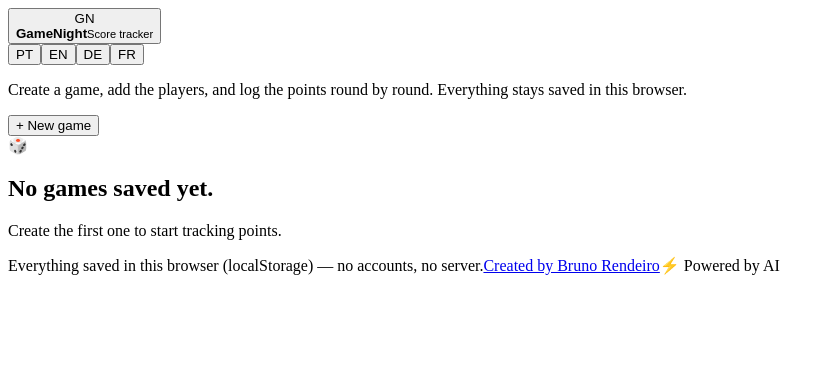
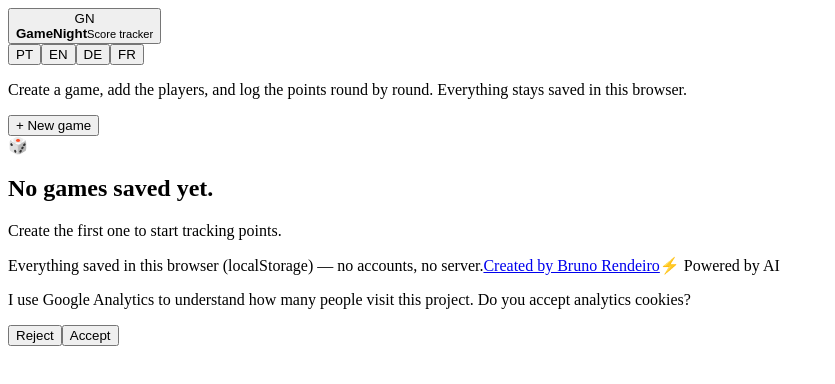
Before and after one commit to brunorendeiro/gamenight, a React (Vite) app: page / in a window 1280 px wide. Shown: the top 384 px of the page, without its empty margins (0-835 px from the left). Built offline with nearby package versions, Linux system fonts and the light colour scheme; the HTML template or start-up script is replaced by a standard one.

Commit message:
Add Google Analytics 4 with cookie consent banner
Loads GA4 only after explicit consent, storing the choice in
localStorage; declines by default until the user opts in.

```diff
--- a/src/App.tsx
+++ b/src/App.tsx
@@ -1,6 +1,8 @@
 import { useEffect, useState } from 'react'
 import { loadGames, newId, rankedPlayers, saveGames, totalsFor, type Game } from './data/storage'
 import { detectLocale, locales, ui, type Locale } from './i18n'
+import { getStoredConsent, loadAnalytics } from './analytics'
+import CookieConsent from './CookieConsent'
 
 type View = 'home' | 'setup' | 'play'
 
@@ -53,6 +55,10 @@
     window.localStorage.setItem('gamenight-locale', locale)
     document.documentElement.setAttribute('lang', locale)
   }, [locale])
+
+  useEffect(() => {
+    if (getStoredConsent() === 'granted') loadAnalytics()
+  }, [])
 
   const activeGame = games.find(g => g.id === activeGameId) ?? null
 
@@ -290,5 +296,6 @@
       <a href="https://vibe-portfolio-one.vercel.app/" target="_blank" rel="noreferrer">Created by Bruno Rendeiro</a>
       <span className="powered-badge">⚡ Powered by AI</span>
     </footer>
+    <CookieConsent locale={locale} />
   </div>
 }
--- /dev/null
+++ b/src/CookieConsent.tsx
@@ -0,0 +1,29 @@
+import { useEffect, useState } from 'react'
+import { getStoredConsent, setConsent } from './analytics'
+import { ui, type Locale } from './i18n'
+
+export default function CookieConsent({ locale }: { locale: Locale }) {
+  const [visible, setVisible] = useState(false)
+  const t = ui[locale]
+
+  useEffect(() => {
+    setVisible(getStoredConsent() === null)
+  }, [])
+
+  if (!visible) return null
+
+  const decide = (value: 'granted' | 'denied') => {
+    setConsent(value)
+    setVisible(false)
+  }
+
+  return (
+    <div className="cookie-consent" role="dialog" aria-live="polite" aria-label="Cookies">
+      <p>{t.cookieBody}</p>
+      <div className="cookie-actions">
+        <button className="cookie-reject" onClick={() => decide('denied')}>{t.cookieReject}</button>
+        <button className="cookie-accept" onClick={() => decide('granted')}>{t.cookieAccept}</button>
+      </div>
+    </div>
+  )
+}
--- /dev/null
+++ b/src/analytics.ts
@@ -0,0 +1,36 @@
+const GA_MEASUREMENT_ID = 'G-8PWRSD62T'
+const CONSENT_KEY = 'gamenight-analytics-consent'
+
+declare global {
+  interface Window {
+    dataLayer: unknown[]
+  }
+}
+
+export type Consent = 'granted' | 'denied'
+
+export function getStoredConsent(): Consent | null {
+  const stored = window.localStorage.getItem(CONSENT_KEY)
+  return stored === 'granted' || stored === 'denied' ? stored : null
+}
+
+export function loadAnalytics() {
+  if (document.getElementById('ga4-script')) return
+  const script = document.createElement('script')
+  script.id = 'ga4-script'
+  script.async = true
+  script.src = `https://www.googletagmanager.com/gtag/js?id=${GA_MEASUREMENT_ID}`
+  document.head.appendChild(script)
+
+  window.dataLayer = window.dataLayer || []
+  function gtag(...args: unknown[]) {
+    window.dataLayer.push(args)
+  }
+  gtag('js', new Date())
+  gtag('config', GA_MEASUREMENT_ID)
+}
+
+export function setConsent(value: Consent) {
+  window.localStorage.setItem(CONSENT_KEY, value)
+  if (value === 'granted') loadAnalytics()
+}
--- a/src/i18n.ts
+++ b/src/i18n.ts
@@ -53,6 +53,9 @@
   undoRound: string
   shareWhatsapp: string
   footerTagline: string
+  cookieBody: string
+  cookieAccept: string
+  cookieReject: string
   waResults: (name: string, date: string) => string
   waLine: (rank: number, name: string, total: number) => string
 }
@@ -94,6 +97,9 @@
     undoRound: 'Desfazer última ronda',
     shareWhatsapp: '💬 Partilhar no WhatsApp',
     footerTagline: 'Tudo guardado neste browser (localStorage) — sem contas, sem servidor.',
+    cookieBody: 'Uso o Google Analytics para perceber quantas pessoas visitam este projeto. Aceitas cookies analíticos?',
+    cookieAccept: 'Aceitar',
+    cookieReject: 'Recusar',
     waResults: (name, date) => `Resultados de ${name} (${date}):`,
     waLine: (rank, name, total) => `${rank}º ${name} - ${total} pontos`,
   },
@@ -133,6 +139,9 @@
     undoRound: 'Undo last round',
     shareWhatsapp: '💬 Share on WhatsApp',
     footerTagline: 'Everything saved in this browser (localStorage) — no accounts, no server.',
+    cookieBody: 'I use Google Analytics to understand how many people visit this project. Do you accept analytics cookies?',
+    cookieAccept: 'Accept',
+    cookieReject: 'Reject',
     waResults: (name, date) => `Results for ${name} (${date}):`,
     waLine: (rank, name, total) => `${rank}. ${name} - ${total} points`,
   },
@@ -172,6 +181,9 @@
     undoRound: 'Letzte Runde rückgängig machen',
     shareWhatsapp: '💬 Auf WhatsApp teilen',
     footerTagline: 'Alles wird in diesem Browser gespeichert (localStorage) — keine Konten, kein Server.',
+    cookieBody: 'Ich verwende Google Analytics, um zu verstehen, wie viele Menschen dieses Projekt besuchen. Akzeptierst du Analyse-Cookies?',
+    cookieAccept: 'Akzeptieren',
+    cookieReject: 'Ablehnen',
     waResults: (name, date) => `Ergebnisse von ${name} (${date}):`,
     waLine: (rank, name, total) => `${rank}. ${name} - ${total} Punkte`,
   },
@@ -211,6 +223,9 @@
     undoRound: 'Annuler la dernière manche',
     shareWhatsapp: '💬 Partager sur WhatsApp',
     footerTagline: 'Tout est enregistré dans ce navigateur (localStorage) — sans compte, sans serveur.',
+    cookieBody: "J'utilise Google Analytics pour comprendre combien de personnes visitent ce projet. Acceptes-tu les cookies analytiques ?",
+    cookieAccept: 'Accepter',
+    cookieReject: 'Refuser',
     waResults: (name, date) => `Résultats de ${name} (${date}) :`,
     waLine: (rank, name, total) => `${rank}. ${name} - ${total} points`,
   },
--- a/src/styles.css
+++ b/src/styles.css
@@ -133,3 +133,10 @@
   .standing-name { font-size: 17px; }
   .standing-total { font-size: 20px; }
 }
+
+.cookie-consent { position: fixed; z-index: 50; left: 20px; right: 20px; bottom: 20px; display: flex; flex-wrap: wrap; align-items: center; gap: 16px; max-width: 640px; margin: 0 auto; padding: 18px 20px; border: 2px solid var(--text); border-radius: 10px; background: var(--panel); box-shadow: 6px 6px 0 0 var(--shadow); }
+.cookie-consent p { flex: 1 1 260px; margin: 0; font-size: 13px; color: var(--muted); }
+.cookie-actions { display: flex; gap: 10px; }
+.cookie-actions button { padding: 9px 16px; border: 2px solid var(--text); border-radius: 8px; font-weight: 700; font-size: 13px; cursor: pointer; }
+.cookie-reject { background: none; color: var(--text); }
+.cookie-accept { background: var(--accent-2); color: #171410; }
```
